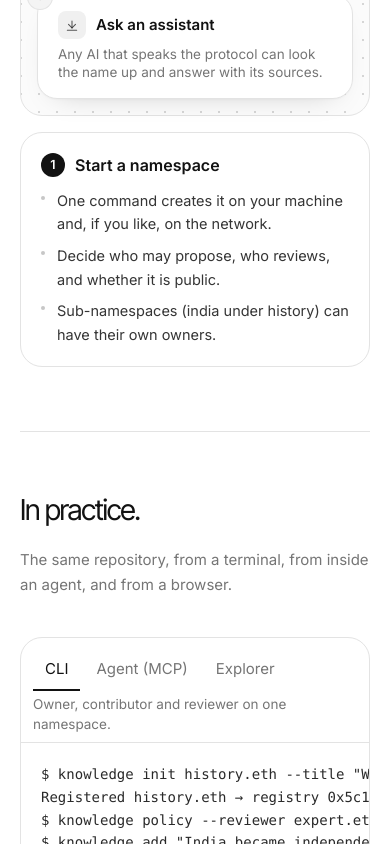
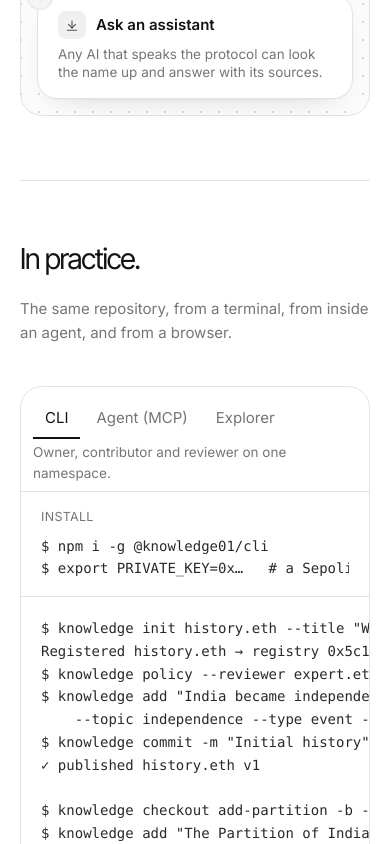
Before and after one commit to rk-rishikesh/Tokyo, a Next.js app in the folder app/console/: page /protocol in a window 390 px wide. Shown: the part 1780-2624 px from the top of the page. Built offline with nearby package versions, Linux system fonts and the light colour scheme.

Commit message:
Deployment Sanity

```diff
--- a/app/console/app/app/page.tsx
+++ b/app/console/app/app/page.tsx
@@ -9,7 +9,7 @@ import { TopBar } from './TopBar'
 import { defaultBranch, loadRepo, snapshotOf, type RepoView } from '@/lib/repoview'
 
 export const dynamic = 'force-dynamic'
-export const metadata = { title: 'Your agent — connected sources' }
+export const metadata = { title: 'Demo — connected sources' }
 
 const ago = (iso: string) => {
   const s = Math.max(0, Math.round((Date.now() - Date.parse(iso)) / 1000))
--- a/app/console/app/page.tsx
+++ b/app/console/app/page.tsx
@@ -1,5 +1,3 @@
-import { NetworkStats } from '@/components/NetworkStats'
-import { Sources } from '@/components/landing/Sources'
 import { CallToAction, Footer, Question } from '@/components/landing/Sections'
 import { AccessFirsts } from '@/components/landing/AccessFirsts'
 import { Hero } from '@/components/landing/Hero'
@@ -7,10 +5,6 @@ import { WhyEns } from '@/components/landing/WhyEns'
 import { ActionCard, Label, Lead, Pill, Section, Spec, Split, Statement, Title, Wordmark } from '@/components/mono'
 import { FlowGraph, LOOP_EDGES, LOOP_NODES } from '@/components/motion/FlowGraph'
 import { ThesisMotion } from '@/components/motion/Thesis'
-
-// The network band counts what is really in the network, so the page is
-// rendered per request rather than baked.
-export const dynamic = 'force-dynamic'
 
 /**
  * The landing page, in the reference's grammar: full width, a hairline over
@@ -120,25 +114,6 @@ export default function Page() {
         <AccessFirsts />
       </Section>
 
-      {/* What is in the network, live ------------------------------------ */}
-      <Section>
-        <Split label={<>In the network.<br />Counted, not claimed.</>}>
-          <NetworkStats />
-        </Split>
-      </Section>
-
-      {/* Where it comes from --------------------------------------------- */}
-      <Section>
-        <div className="mb-14 grid gap-8 lg:grid-cols-2">
-          <Title size="md">The apps that will let you.</Title>
-          <Lead tone="dim">
-            Researched rather than wished for. Some hand you an OAuth token, some ship an MCP server, and some will
-            only ever give you a file — all three become claims, and each says which it was.
-          </Lead>
-        </div>
-        <Sources />
-      </Section>
-
       {/* Why ENSv2 ------------------------------------------------------- */}
       <Section>
         <div className="mb-14 grid gap-8 lg:grid-cols-2">
--- a/app/console/components/Examples.tsx
+++ b/app/console/components/Examples.tsx
@@ -22,6 +22,10 @@ export function Examples() {
         ))}
         <span className="ml-auto pb-2 pr-1 text-[13.5px] text-dim">{ex.intro}</span>
       </div>
+      <div className="border-b border-line px-5 py-4">
+        <p className="mb-2 text-[12.5px] uppercase tracking-wide text-dim">Install</p>
+        <pre className="overflow-x-auto font-mono text-[14px] leading-relaxed text-ink/90"><code>{ex.install}</code></pre>
+      </div>
       <pre className="overflow-x-auto p-5 font-mono text-[14px] leading-relaxed text-ink/90"><code>{ex.code}</code></pre>
     </div>
   )
--- a/app/console/components/FlowCanvas.tsx
+++ b/app/console/components/FlowCanvas.tsx
@@ -197,26 +197,6 @@ export function FlowCanvas({ mode }: { mode: Mode }) {
           />
         ))}
       </div>
-
-      {/* Detail for the selected node. */}
-      <div className="mt-4 rounded-2xl border border-line bg-surface p-5">
-        <div className="mb-3 flex items-center gap-2.5">
-          <span className="flex h-6 w-6 items-center justify-center rounded-full bg-active-badge text-[12.5px] font-semibold text-white">
-            {active.n}
-          </span>
-          <h3 key={`h-${active.id}-${mode}`} className="relabel text-base font-semibold">
-            {active[mode].label}
-          </h3>
-        </div>
-        <ol key={`s-${active.id}-${mode}`} className="relabel space-y-2">
-          {active[mode].steps.map((step, i) => (
-            <li key={i} className="flex gap-3 text-[14.5px] leading-relaxed">
-              <span className="mt-[7px] h-1 w-1 shrink-0 rounded-full bg-wire" aria-hidden />
-              <span className="text-ink/85">{step}</span>
-            </li>
-          ))}
-        </ol>
-      </div>
     </div>
   )
 }
--- a/app/console/components/Nav.tsx
+++ b/app/console/components/Nav.tsx
@@ -121,7 +121,7 @@ function ProtocolNav({ active }: { active: (href: string, opts?: { exact?: boole
               {l.label}
             </Link>
           ))}
-          <Link href="/app" className="rounded-full bg-ink px-4 py-2 text-[13.5px] text-bg transition hover:opacity-85">Your agent</Link>
+          <Link href="/app" className="rounded-full bg-ink px-4 py-2 text-[13.5px] text-bg transition hover:opacity-85">Demo</Link>
         </nav>
         <button
           onClick={() => setOpen((o) => !o)}
@@ -137,7 +137,7 @@ function ProtocolNav({ active }: { active: (href: string, opts?: { exact?: boole
         <div className="w-full border-t border-line bg-bg px-5 pb-10 pt-8 sm:px-8 lg:px-10">
           <div className="grid gap-8 md:grid-cols-2">
             <nav className="flex flex-col gap-1">
-              {[...PROTOCOL, { href: '/app', label: 'Your agent' }].map((l) => (
+              {[...PROTOCOL, { href: '/app', label: 'Demo' }].map((l) => (
                 <Link key={l.href} href={l.href} onClick={() => setOpen(false)} className="font-display text-[clamp(2rem,4vw,3.4rem)] leading-[1.02] tracking-[-0.045em] opacity-90 hover:opacity-100">
                   {l.label}.
                 </Link>
--- a/app/console/components/landing/Sections.tsx
+++ b/app/console/components/landing/Sections.tsx
@@ -196,7 +196,7 @@ export function Footer() {
     {
       head: 'Your memory',
       links: [
-        { href: '/app', label: 'Your agent' },
+        { href: '/app', label: 'Demo' },
         { href: '/app/memory', label: 'Memory' },
         { href: '/app/publish', label: 'Publish' },
         { href: '/app/access', label: 'Access' },
--- a/app/console/content/copy.ts
+++ b/app/console/content/copy.ts
@@ -188,10 +188,12 @@ export const TOGGLE_HINT: Record<Mode, string> = {
 }
 
 /** The three ways in. Shown with real, runnable examples. */
-export const EXAMPLES: { id: string; label: string; intro: string; code: string }[] = [
+export const EXAMPLES: { id: string; label: string; intro: string; install: string; code: string }[] = [
   {
     id: 'cli', label: 'CLI',
     intro: 'Owner, contributor and reviewer on one namespace.',
+    install: `$ npm i -g @knowledge01/cli
+$ export PRIVATE_KEY=0x…   # a Sepolia key, only for --register and push`,
     code: `$ knowledge init history.eth --title "World History" --register
 Registered history.eth → registry 0x5c1e…, resolver 0x9a02…
 $ knowledge policy --reviewer expert.eth --contributors anyone
@@ -217,30 +219,38 @@ $ knowledge push`,
   {
     id: 'mcp', label: 'Agent (MCP)',
     intro: 'An agent consuming and contributing through knowledge_* tools.',
+    install: `$ claude mcp add knowledge -e KNOWLEDGE_AGENT=my-agent.eth -- npx -y @knowledge01/mcp
+# any other MCP client: command "npx", args ["-y", "@knowledge01/mcp"]`,
     code: `> User: What happened during Indian independence?
 
   knowledge_resolve({ namespace: "history.eth" })
-  → history.eth — World History · v2 · owner history.eth · reviewers expert.eth
+  → history.eth — World History · v2 · 2 knowledge objects
+    kind: public · owner: history.eth · reviewers: expert.eth · contributors: anyone · approvals: 1
 
   knowledge_search({ namespace: "history.eth", query: "Indian independence" })
   → === KNOWLEDGE: RETRIEVED DATA ===
+    2 results in history.eth v2 for "Indian independence"
     India became independent in 1947
-      sources: book "India After Gandhi" · contributor history.eth · reviewers expert.eth · 95%
+      sources: book "India After Gandhi" · contributor: history.eth · reviewers: (unreviewed) · confidence: 0.8
     The Partition of India created Pakistan in August 1947
-      contributor historian-a.eth · reviewers expert.eth · 90%
+      sources: (none) · contributor: historian-a.eth · reviewers: expert.eth · confidence: 0.8
 
-> Agent: India became independent in 1947 … (history.eth v2, reviewed by expert.eth)
+> Agent: India became independent in 1947 (history.eth v2, citing "India After Gandhi") …
 
 > User: Add that the Constitution came into force in 1950.
 
   knowledge_propose({ namespace: "history.eth", title: "Republic Day",
     items: [{ subject: "Republic of India", claim: "The Constitution of India came into force on 26 January 1950",
               topic: "republic", sources: [{ type: "document", title: "Constitution of India" }] }] })
-  → opened proposal #2 on history.eth (proposed) — awaiting review`,
+  → opened proposal #2 on history.eth (proposed)
+    #2 Republic Day — PROPOSED · approvals 0
+    automated review: no findings`,
   },
   {
     id: 'web', label: 'Explorer',
     intro: 'GitHub + Wikipedia + ENS, in a browser.',
+    install: `$ git clone https://github.com/rk-rishikesh/Tokyo && cd Tokyo
+$ pnpm install && pnpm dev   # → http://localhost:3000`,
     code: `/k/history.eth                Knowledge · outline by topic and subject · search
 /k/history.eth/item/<id>      one claim: sources, contributor, reviewers, every version that touched it
 /k/history.eth/reviews        proposals: findings, diff, reviews, landed as
```
